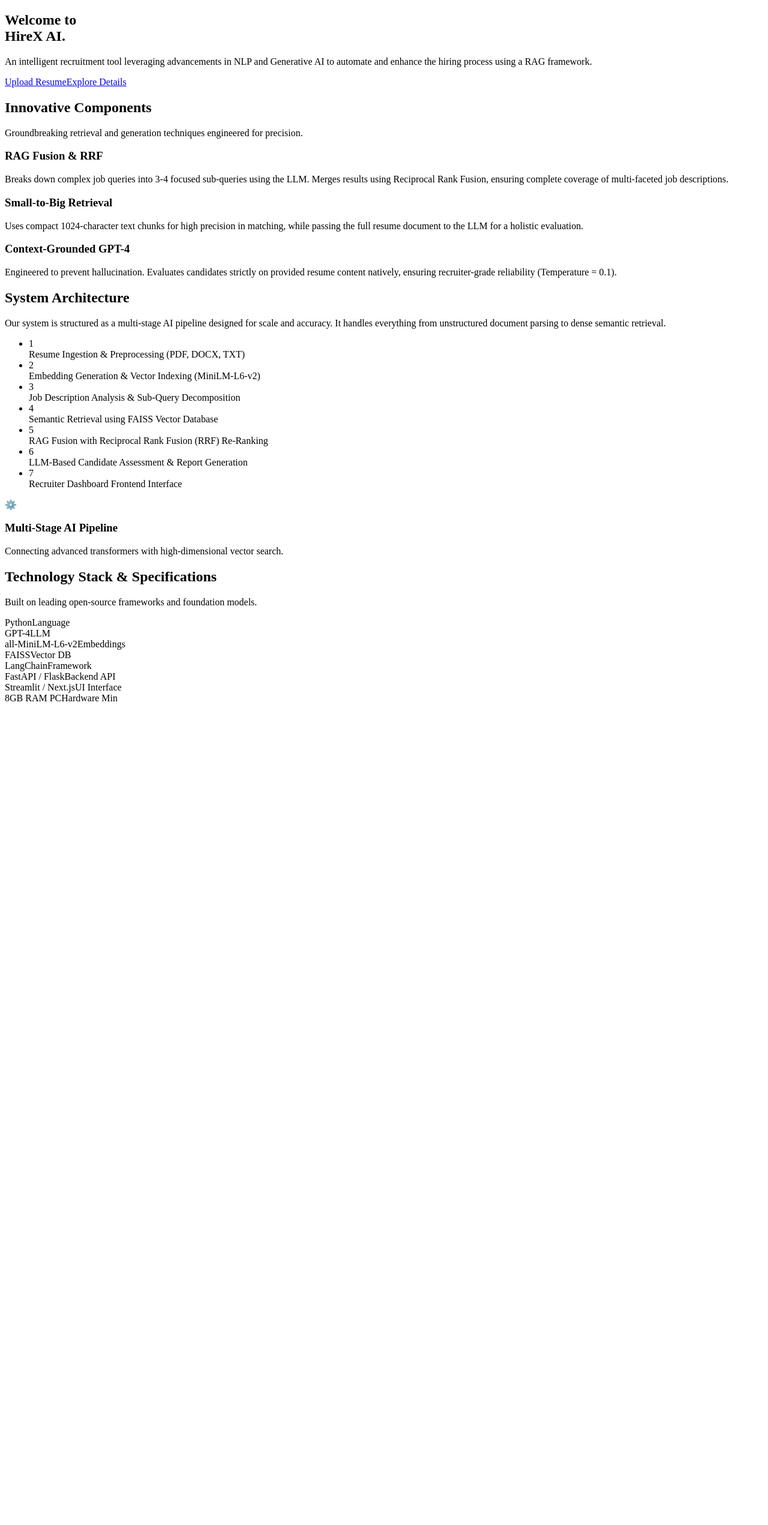
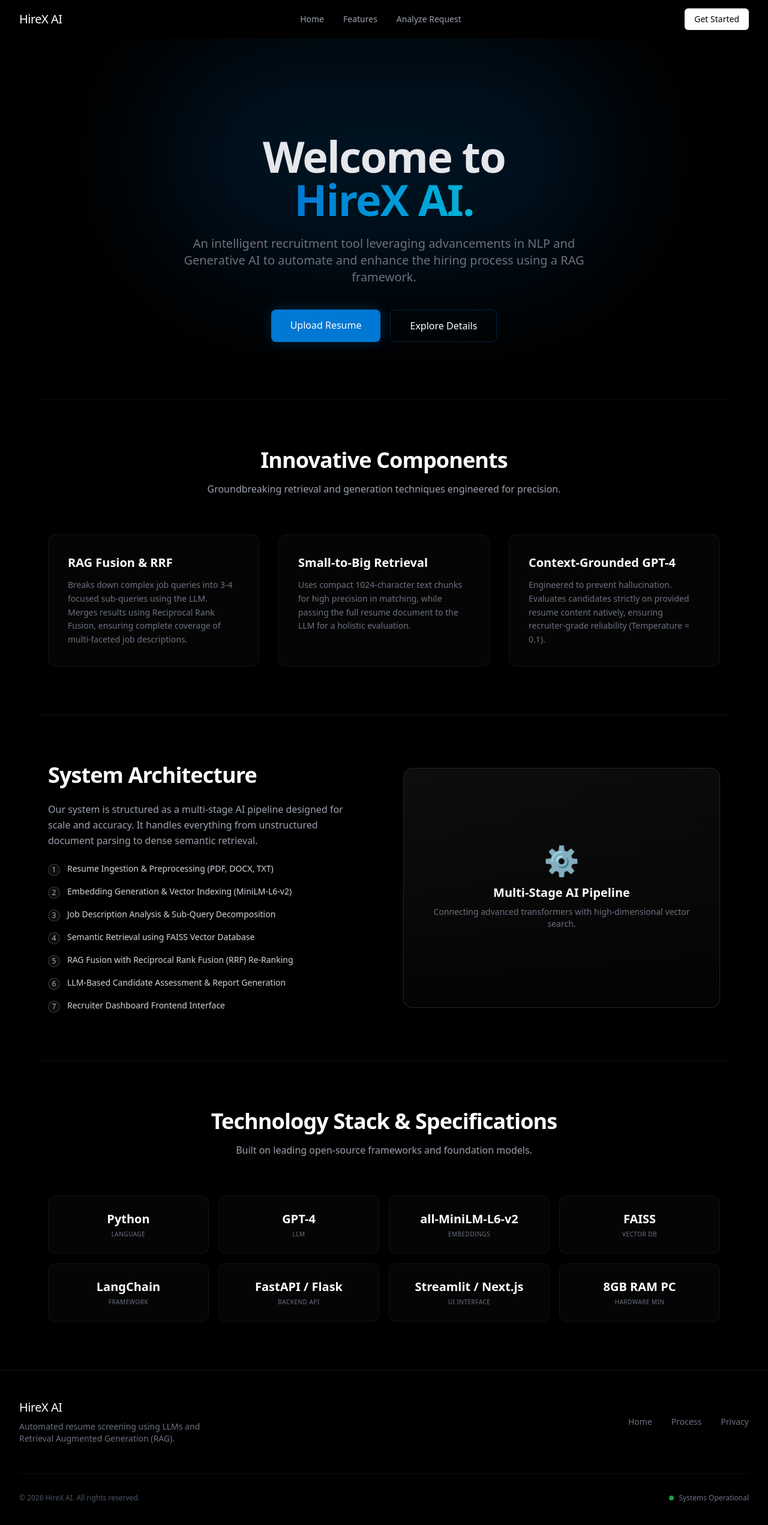
Before and after one commit to imharry18/HireX-AI, a Next.js app in the folder frontend/: page / in a window 1280 px wide. Shown: the top 2542 px of the page at 60% size. Before the commit the page ends 1181 px from the top, so only its background shows below. Built offline with nearby package versions, Linux system fonts and the light colour scheme.

Commit message:
Update layout.js

```diff
--- /dev/null
+++ b/frontend/src/app/layout.js
@@ -0,0 +1,22 @@
+import Navbar from "./components/Navbar";
+import Footer from "./components/Footer";
+import "./globals.css";
+
+export const metadata = {
+  title: "HireX AI | Intelligent Resume Screening",
+  description: "Upload and analyze student resumes with AI-driven insights using a RAG-based engine.",
+};
+
+export default function RootLayout({ children }) {
+  return (
+    <html lang="en" className="dark">
+      <body className="min-h-screen flex flex-col pt-16 font-sans antialiased text-gray-200 bg-black selection:bg-white/20">
+        <Navbar />
+        <main className="flex-1 flex flex-col">
+          {children}
+        </main>
+        <Footer />
+      </body>
+    </html>
+  );
+}
```
